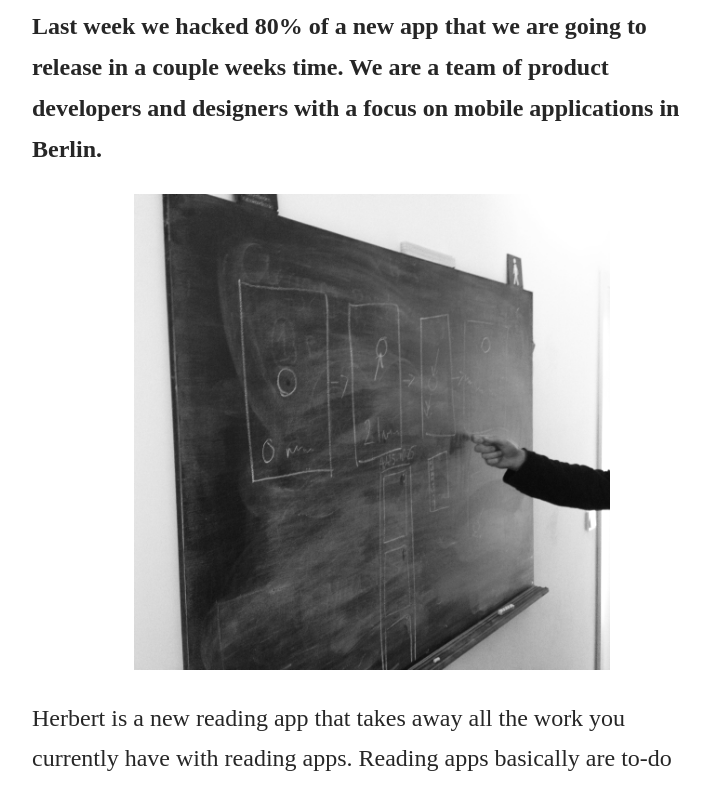
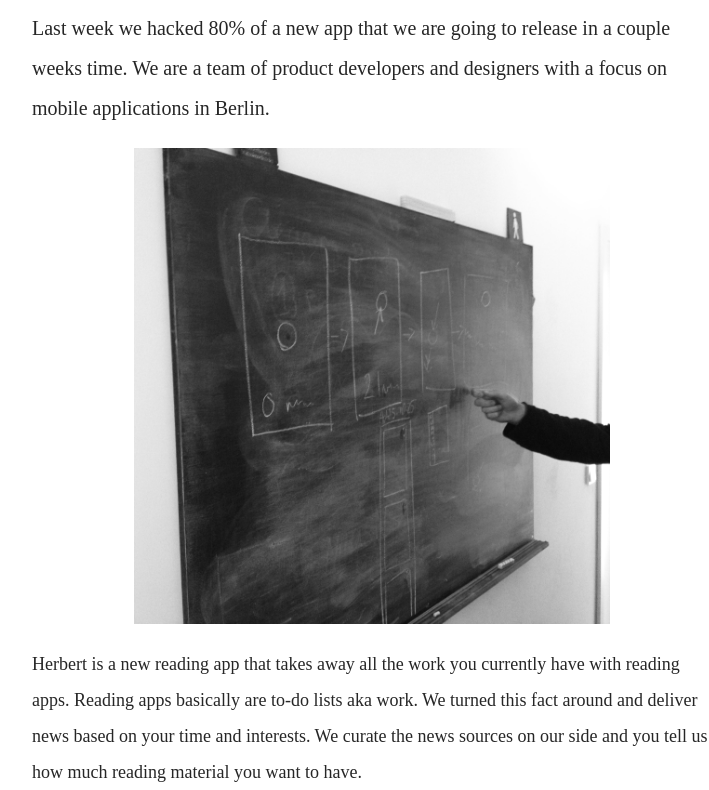
Before and after one commit to newforestberlin/herbert-website, a plain HTML site: page index.html in a window 1280 px wide. Shown: the part 571-1361 px from the top of the page, without its empty margins (268-977 px from the left). Drawn offline with Linux system fonts and the light colour scheme.

Commit message:
more type tweaking

```diff
--- a/index.html
+++ b/index.html
@@ -41,14 +41,14 @@
 
     p {
       font-family: Superclarendon;
-      font-size: 24px;
-      line-height: 1.7em;
-      font-weight: 400;
+      font-size: 18px;
+      line-height: 2em;
+      font-weight: 300;
     }
 
     h1 + p {
-      font-size: 24px;
-      font-weight: 600;
+      font-size: 20px;
+      font-weight: 500;
       /*color: red;*/
     }
 
```
